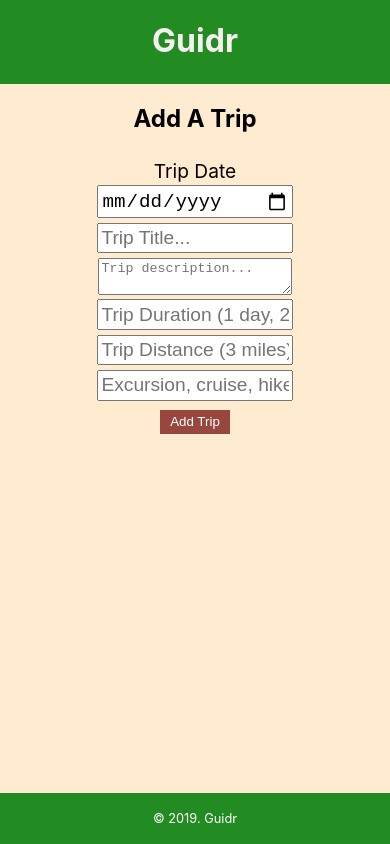
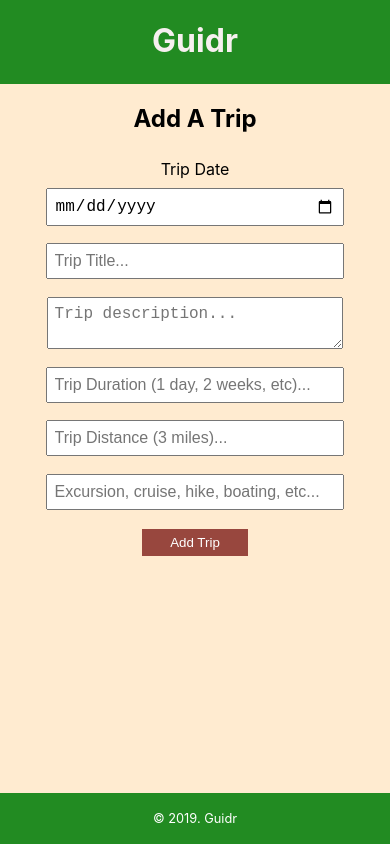
Before and after one commit to Build-Week-FT-Guidr/front-end, a React (Create React App) app in the folder guidr/: page /newtrip in a window 390 px wide. Built offline with nearby package versions, Linux system fonts and the light colour scheme; no server answers.

Commit message:
Basic mobile styling complete

```diff
--- a/guidr/src/sass/NewTrip.scss
+++ b/guidr/src/sass/NewTrip.scss
@@ -20,6 +20,12 @@
     width: 80%;
     padding: 1%;
     margin: 1% 0;
+
+    @media only screen and (max-width: 550px) {
+      font-size: 1rem;
+      padding: 2%;
+      margin: 2.5% 0;
+    }
   }
 
   button {
@@ -45,4 +51,9 @@
     padding: 0%;
     margin: 0%;
   }
+
+  @media only screen and (max-width: 550px) {
+    width: 90%;
+    font-size: 1rem;
+  }
 }
```
